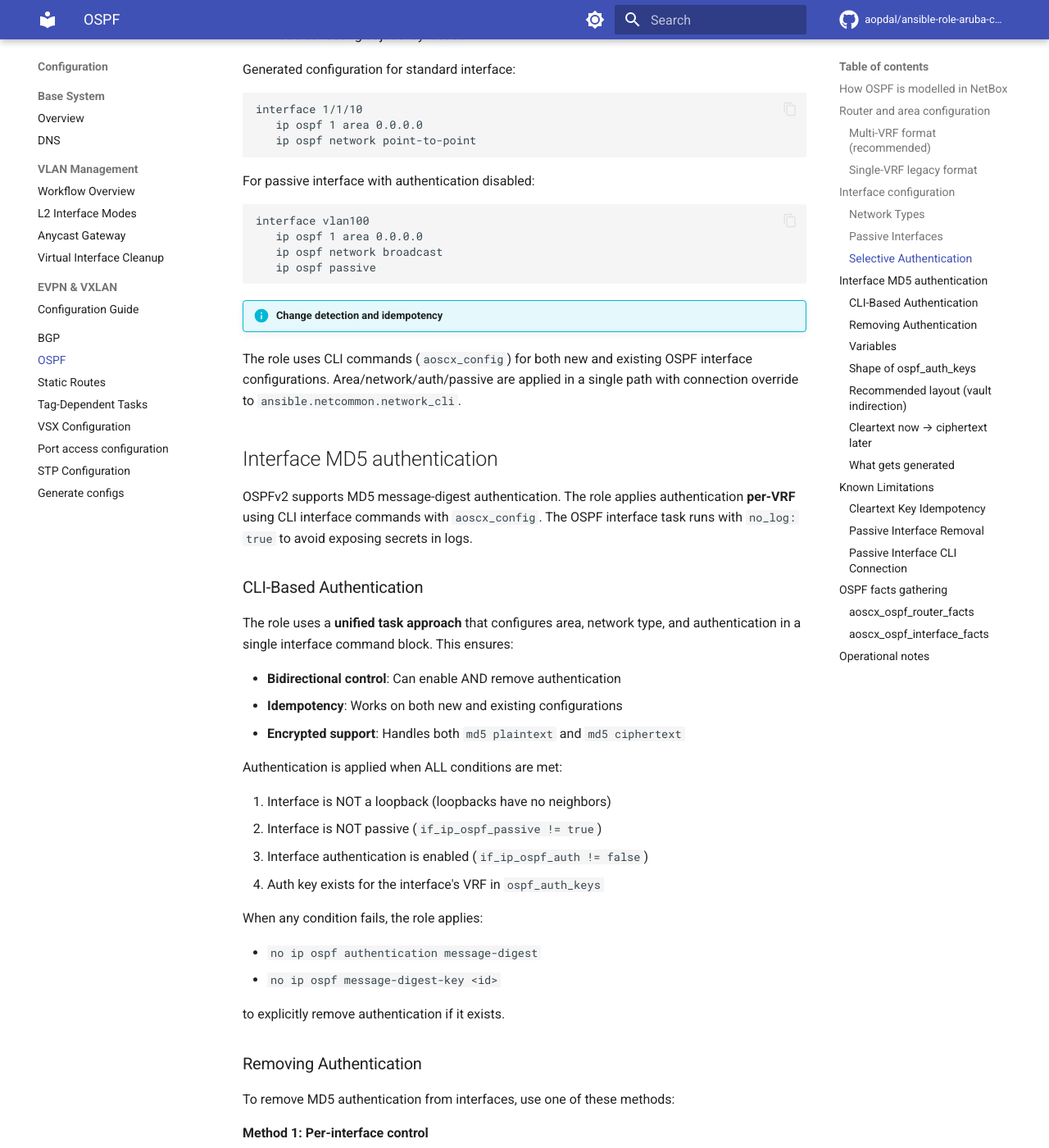
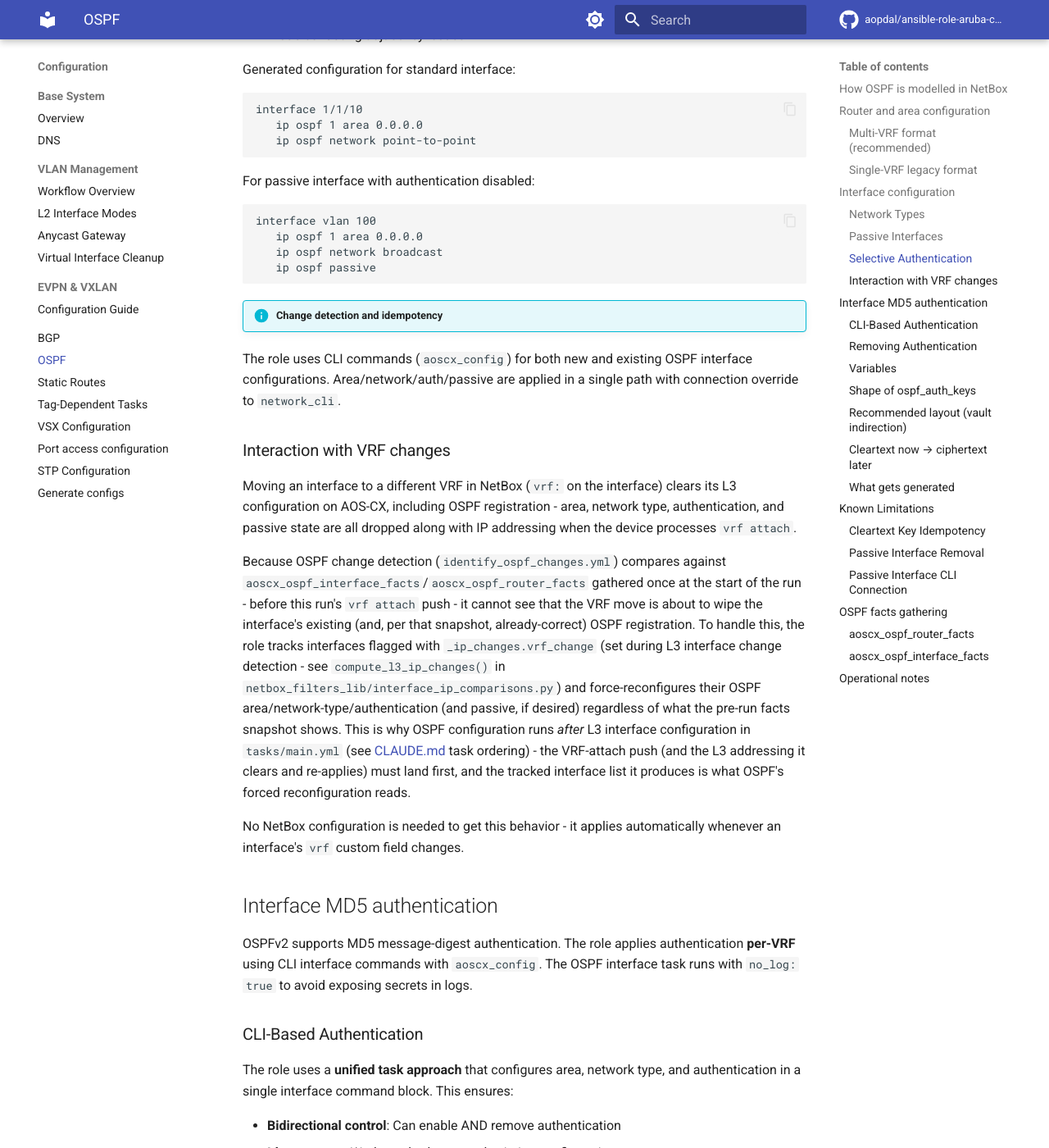
Before and after one commit to aopdal/ansible-role-aruba-cx-switch, an MkDocs documentation site: the page built from docs/OSPF_CONFIGURATION.md, in a window 1280 px wide and 1400 px high, scrolled down 4061 px. Shown: the whole window at 82% size. Built offline with MkDocs 1.6.1 and Material for MkDocs 9.7.7, drawn with Linux system fonts in a browser that asks for light colours; comment, search, counter and statistics services are not loaded.

Commit message:
fix: update with correct interface name in CLI format

````diff
--- a/docs/OSPF_CONFIGURATION.md
+++ b/docs/OSPF_CONFIGURATION.md
@@ -180,7 +180,7 @@ interface 1/1/10
 For passive interface with authentication disabled:
 
 ```text
-interface vlan100
+interface vlan 100
    ip ospf 1 area 0.0.0.0
    ip ospf network broadcast
    ip ospf passive
@@ -190,7 +190,34 @@ interface vlan100
   The role uses CLI commands (`aoscx_config`) for both new and
   existing OSPF interface configurations. Area/network/auth/passive
   are applied in a single path with connection override to
-  `ansible.netcommon.network_cli`.
+  `network_cli`.
+
+### Interaction with VRF changes
+
+Moving an interface to a different VRF in NetBox (`vrf:` on the interface)
+clears its L3 configuration on AOS-CX, including OSPF registration -
+area, network type, authentication, and passive state are all dropped
+along with IP addressing when the device processes `vrf attach`.
+
+Because OSPF change detection (`identify_ospf_changes.yml`) compares
+against `aoscx_ospf_interface_facts`/`aoscx_ospf_router_facts` gathered
+once at the start of the run - before this run's `vrf attach` push - it
+cannot see that the VRF move is about to wipe the interface's existing
+(and, per that snapshot, already-correct) OSPF registration. To handle
+this, the role tracks interfaces flagged with `_ip_changes.vrf_change`
+(set during L3 interface change detection - see
+`compute_l3_ip_changes()` in
+`netbox_filters_lib/interface_ip_comparisons.py`) and force-reconfigures
+their OSPF area/network-type/authentication (and passive, if desired)
+regardless of what the pre-run facts snapshot shows. This is why OSPF
+configuration runs *after* L3 interface configuration in `tasks/main.yml`
+(see [CLAUDE.md](../CLAUDE.md) task ordering) - the VRF-attach push (and
+the L3 addressing it clears and re-applies) must land first, and the
+tracked interface list it produces is what OSPF's forced reconfiguration
+reads.
+
+No NetBox configuration is needed to get this behavior - it applies
+automatically whenever an interface's `vrf` custom field changes.
 
 ## Interface MD5 authentication
 
````
Also changed, not shown: docs/ANYCAST_GATEWAY.md (+4 -4 lines), docs/NETBOX_INTEGRATION.md (+1 -1 lines), 2 other files.
